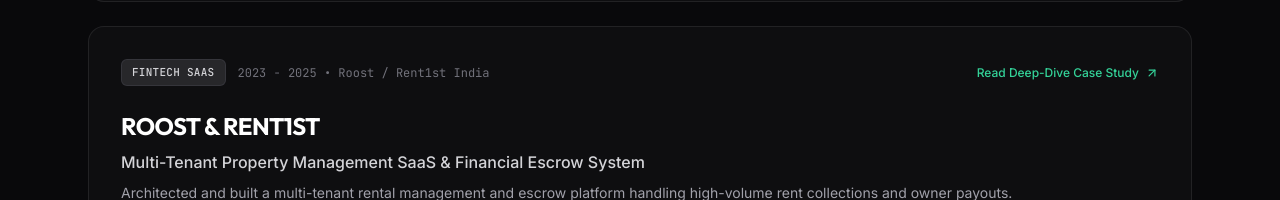
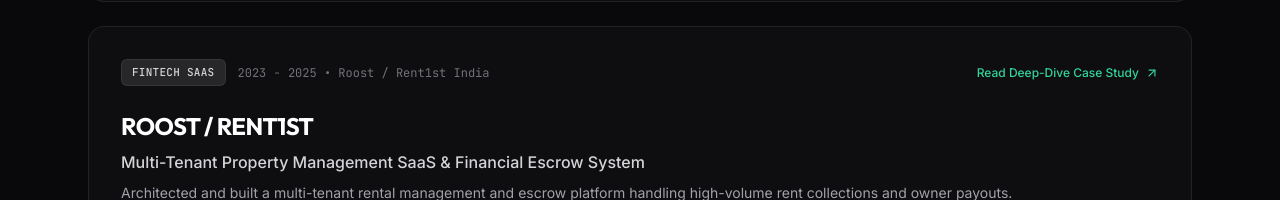
Before and after one commit to InforttsOrg/project-artits, a React (Vite) app: page / in a window 1280 px wide. Shown: the part 2965-3165 px from the top of the page. Built offline with nearby package versions, Linux system fonts and the light colour scheme.

Commit message:
fix(copy): update project title from 'ROOST & RENT1ST' to 'ROOST / RENT1ST'

```diff
--- a/src/components/PortfolioDrawer.tsx
+++ b/src/components/PortfolioDrawer.tsx
@@ -25,7 +25,7 @@
   },
   {
     id: 'roost',
-    title: 'ROOST & RENT1ST',
+    title: 'ROOST / RENT1ST',
     subtitle: 'Multi-Tenant Property Management SaaS & Escrow',
     desc: 'Multi-tenant rental management and escrow platform with double-entry accounting ledgers, PostgreSQL advisory locking, and automated GST reconciliation.',
     tags: ['Flutter', 'Go', 'PostgreSQL', 'GCP', 'Redis', 'Docker'],
--- a/src/data/projectsData.ts
+++ b/src/data/projectsData.ts
@@ -229,7 +229,7 @@
     id: 'roost',
     slug: 'roost',
     number: '03',
-    title: 'ROOST & RENT1ST',
+    title: 'ROOST / RENT1ST',
     tagline: 'Multi-Tenant Property Management SaaS & Financial Escrow System',
     category: 'FINTECH SAAS & DISTRIBUTED LEDGERS',
     hookQuestion: 'How do you guarantee absolute financial consistency and zero duplicate payments across high-concurrency rental transactions using Go microservices?',
```
Also changed, not shown: 2 other files (tests, documents, lock files or other folders).
